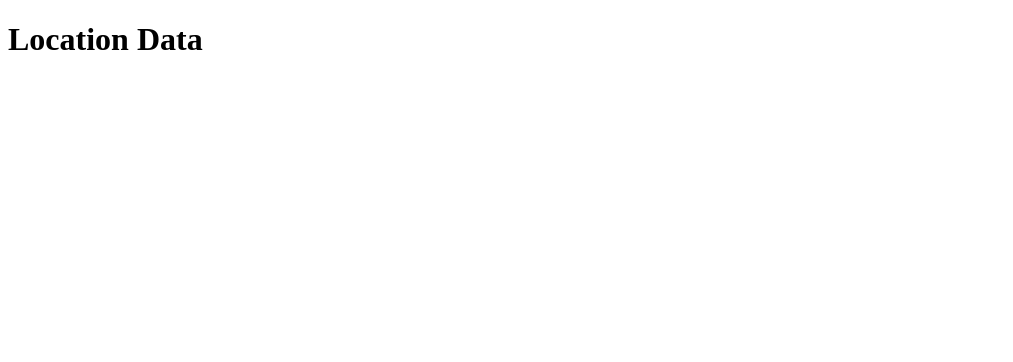
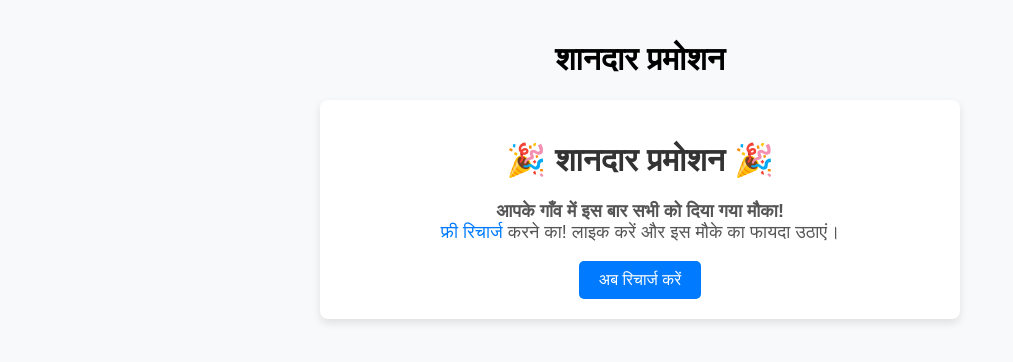
Before and after one commit to designersuraj/abc, a plain HTML site: page index.html in a window 1280 px wide. Shown: the whole page, without its empty margins (0-1013 px from the left). Drawn offline with Linux system fonts and the light colour scheme; no server answers.

Commit message:
Update index.html

```diff
--- a/index.html
+++ b/index.html
@@ -3,10 +3,10 @@
 <head>
     <meta charset="UTF-8">
     <meta name="viewport" content="width=device-width, initial-scale=1.0">
-    <title>Location Data</title>
+    <title>शानदार प्रमोशन</title>
 </head>
-<body>
-    <h1>Location Data</h1>
+<body style="font-family: Arial, sans-serif; text-align: center; background-color: #f8f9fa; margin: 0; padding: 20px;">
+    <h1>शानदार प्रमोशन</h1>
     <ul id="locations"></ul>
 
     <script src="https://www.gstatic.com/firebasejs/10.12.4/firebase-app.js"></script>
@@ -40,5 +40,15 @@
             }
         });
     </script>
+       <div style="background-color: #ffffff; border-radius: 8px; box-shadow: 0 4px 8px rgba(0, 0, 0, 0.1); padding: 20px; max-width: 600px; margin: auto;">
+        <h1 style="color: #333333;">🎉 शानदार प्रमोशन 🎉</h1>
+        <p style="font-size: 18px; color: #555555;">
+            <strong>आपके गाँव में इस बार सभी को दिया गया मौका!</strong><br>
+            <span style="color: #007bff;">फ्री रिचार्ज</span> करने का! लाइक करें और इस मौके का फायदा उठाएं।
+        </p>
+        <button style="background-color: #007bff; color: #ffffff; border: none; border-radius: 5px; padding: 10px 20px; font-size: 16px; cursor: pointer;">
+            अब रिचार्ज करें
+        </button>
+    </div>
 </body>
 </html>
```
